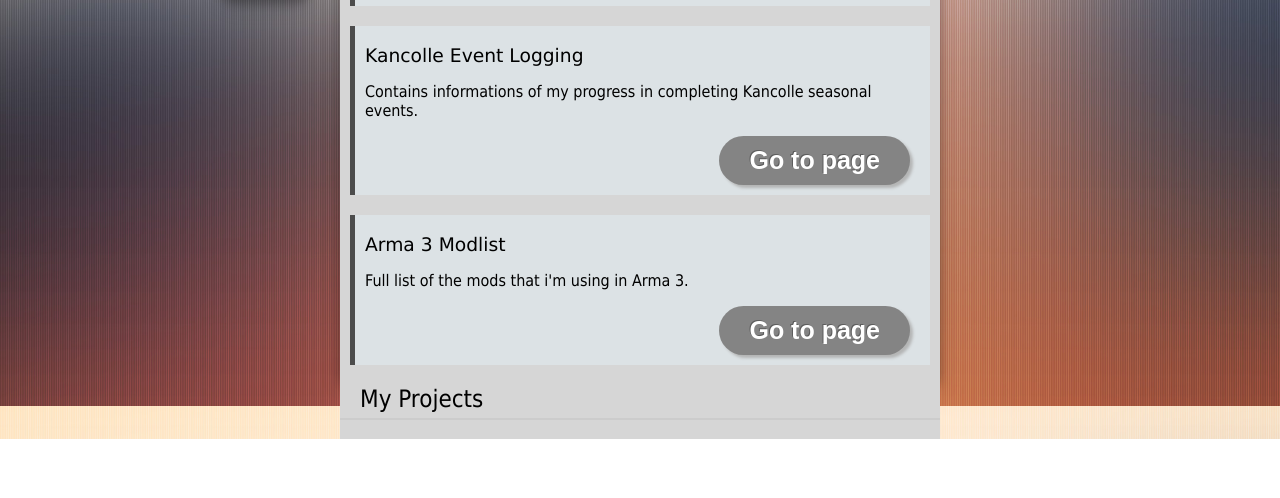
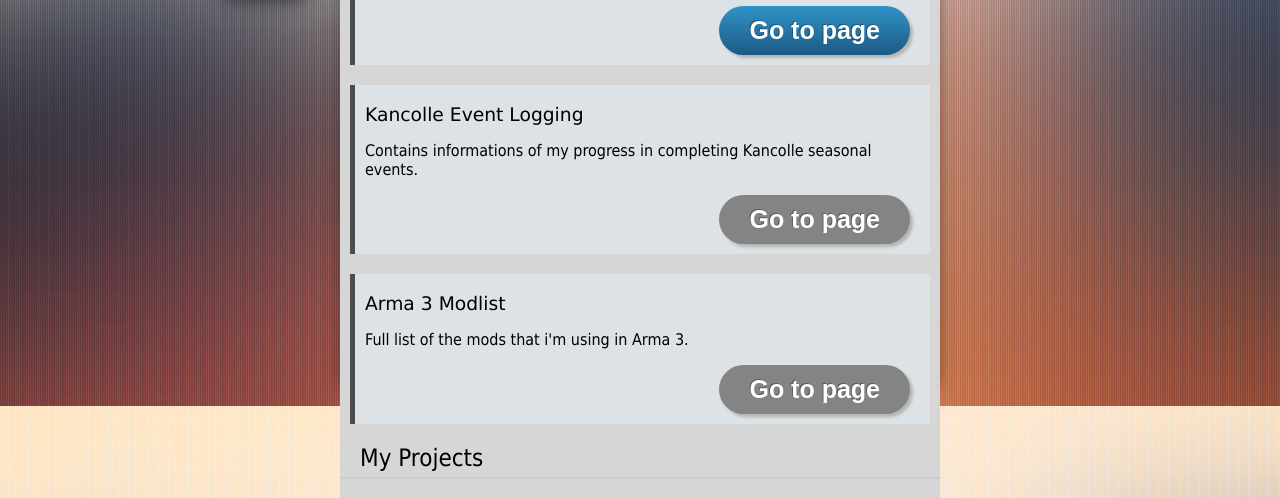
Before and after one commit to Faryzal2020/Faryzal2020.github.io, a plain HTML site: page index.html in a window 1280 px wide. Shown: the part 394-892 px from the top of the page. Before the commit the page ends 833 px from the top, so only its background shows below. Drawn offline with Linux system fonts and the light colour scheme.

Commit message:
add button to new page

```diff
--- a/index.html
+++ b/index.html
@@ -25,6 +25,7 @@
 						<div class="pages">
 							<h3>Tank Ordnance Penetration Test Tool</h3>
 							<p>A tool to tests WW2 tank munitions against a customizable RHA type armor plate. The data are gathered from War Thunder and the test results are not 100% accurate. Backend of the tool is entirely written only with Javascript. The data interpolation of the penetration values and ricochet chances are done using polynomial interpolation with <a href="https://github.com/BorisChumichev/everpolate">Everpolate</a> library.</p>
+							<a class="button_rounded" href="http://faryzal2020.works/shell-penetration-tool/">Go to page</a>
 						</div>
 						<div class="pages">
 							<h3>Kancolle Event Logging</h3>
```
